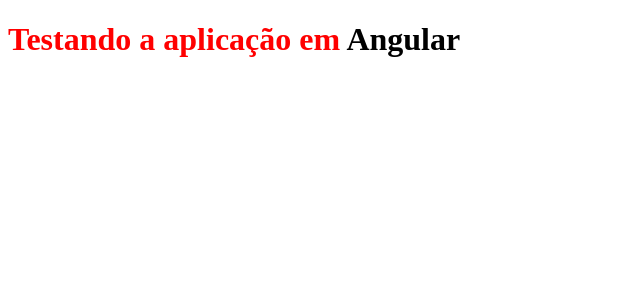
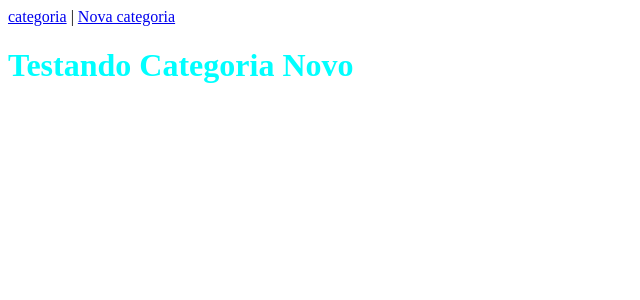
Before and after one commit to RafaKowalski/AngularTeste, an Angular app: page /categoria-novo in a window 1280 px wide. Before the commit this address led to /. Shown: the top 300 px of the page, without its empty margins (0-640 px from the left). Built offline with nearby package versions, Linux system fonts and the light colour scheme.

Commit message:
Criando novo componente e definindo rotas

```diff
--- a/src/app/app-routing.module.ts
+++ b/src/app/app-routing.module.ts
@@ -1,7 +1,20 @@
 import { NgModule } from '@angular/core';
 import { RouterModule, Routes } from '@angular/router';
+import { CategoriaComponent } from './categoria/categoria.component';
+import { CategoriaNovoComponent } from './categoria-novo/categoria-novo.component';
 
-const routes: Routes = [];
+const routes: Routes = [
+  {
+    path: 'categoria',
+    component: CategoriaComponent,
+    data: { title: 'categoria'}
+  },
+  {
+    path: 'categoria-novo',
+    component: CategoriaNovoComponent,
+    data: { title: 'Adicionar Categoria'}
+  },
+];
 
 @NgModule({
   imports: [RouterModule.forRoot(routes)],
--- a/src/app/app.component.html
+++ b/src/app/app.component.html
@@ -1,3 +1,7 @@
-<app-categoria>
-
-</app-categoria>
+<div class="'container">
+    <nav>
+        <a routerLink="/categoria" routerLinkActive="active">categoria</a> |
+        <a routerLink="/categoria-novo" routerLinkActive="active">Nova categoria</a>
+    </nav>
+    <router-outlet></router-outlet>
+</div>
--- a/src/app/app.module.ts
+++ b/src/app/app.module.ts
@@ -4,11 +4,13 @@
 import { AppRoutingModule } from './app-routing.module';
 import { AppComponent } from './app.component';
 import { CategoriaComponent } from './categoria/categoria.component';
+import { CategoriaNovoComponent } from './categoria-novo/categoria-novo.component';
 
 @NgModule({
   declarations: [
     AppComponent,
-    CategoriaComponent
+    CategoriaComponent,
+    CategoriaNovoComponent
   ],
   imports: [
     BrowserModule,
--- /dev/null
+++ b/src/app/categoria-novo/categoria-novo.component.html
@@ -0,0 +1 @@
+<h1>Testando Categoria Novo</h1>
--- /dev/null
+++ b/src/app/categoria-novo/categoria-novo.component.scss
@@ -0,0 +1,4 @@
+h1
+{
+    color: aqua;
+}
--- /dev/null
+++ b/src/app/categoria-novo/categoria-novo.component.ts
@@ -0,0 +1,16 @@
+import { Component, OnInit } from '@angular/core';
+
+@Component({
+  selector: 'app-categoria-novo',
+  templateUrl: './categoria-novo.component.html',
+  styleUrls: ['./categoria-novo.component.scss']
+})
+export class CategoriaNovoComponent {
+
+  constructor() { }
+
+  ngOnInit()
+  {
+
+  }
+}
```
Also changed, not shown: src/app/categoria/categoria.component.html (line endings or trailing spaces), 1 other file (tests, documents, lock files or other folders).
